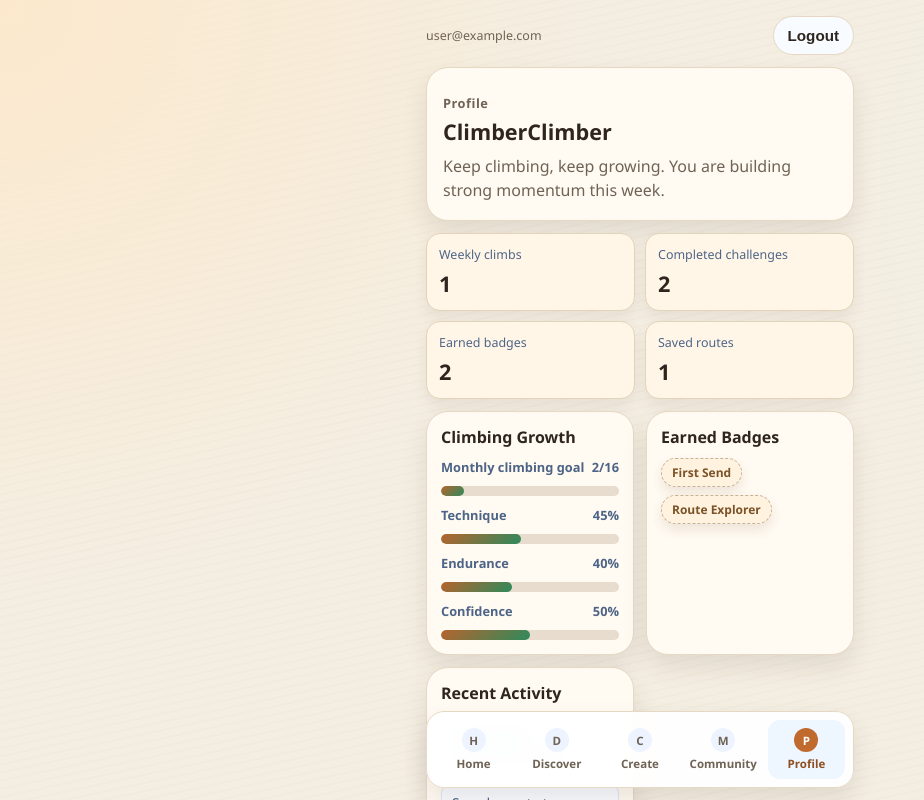
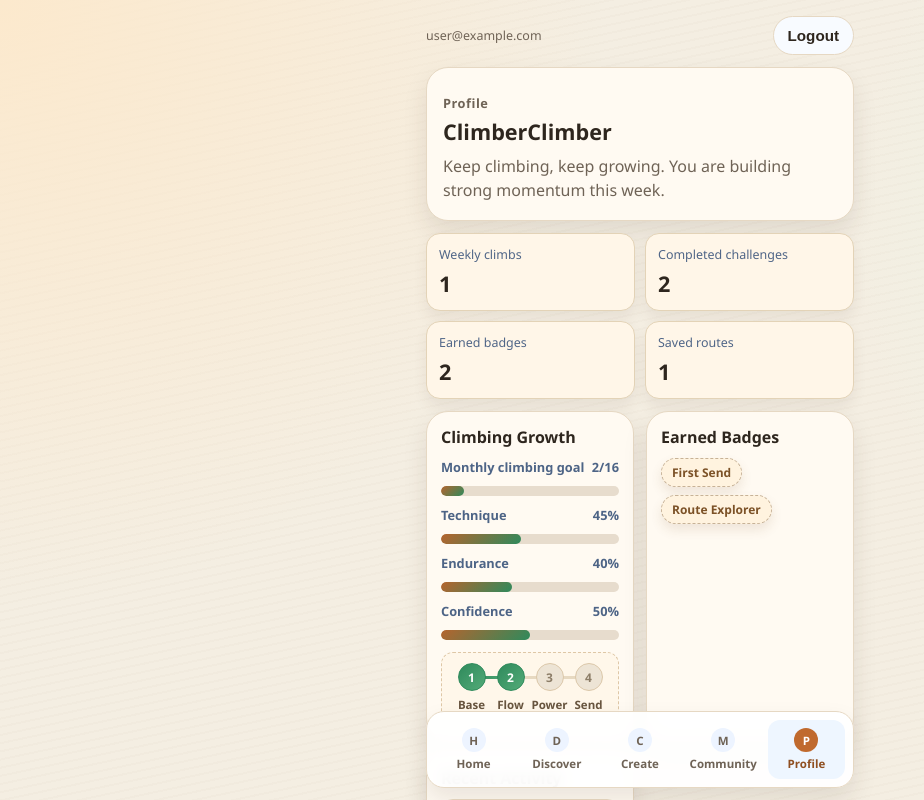
Before and after one commit to XYMMM000/CPT208-coursework, a React (Vite) app in the folder demo/: page /profile in a window 1280 px wide. Shown: the top 800 px of the page, without its empty margins (0-924 px from the left). Built offline with nearby package versions, Linux system fonts and the light colour scheme; no server answers; sample sign-in values are in the browser's storage.

Commit message:
create web app

```diff
--- a/demo/src/pages/CreatePage.jsx
+++ b/demo/src/pages/CreatePage.jsx
@@ -7,6 +7,13 @@ const CREATED_ROUTES_STORAGE_KEY = "climbquest_created_routes";
 const styleTagOptions = ["Balance", "Power", "Endurance", "Technique"];
 const levelOptions = ["Beginner", "Intermediate", "Advanced"];
 const holdTypeOptions = ["Hand", "Foot", "Start", "Finish"];
+
+function getDifficultyMeta(difficulty) {
+  if (difficulty === "Easy") return { grade: "V0-V1", toneClass: "cq-difficulty-easy" };
+  if (difficulty === "Medium")
+    return { grade: "V2-V4", toneClass: "cq-difficulty-medium" };
+  return { grade: "V5+", toneClass: "cq-difficulty-hard" };
+}
 
 function getHoldLabel(type) {
   if (type === "Start") return "S";
@@ -33,6 +40,8 @@ export default function CreatePage() {
 
   const previewTitle = formData.routeName.trim() || "Your New Route";
   const previewDifficulty = formData.difficulty || "Select difficulty";
+  const previewDifficultyMeta =
+    formData.difficulty ? getDifficultyMeta(formData.difficulty) : null;
   const previewStyle = formData.styleTags.join(", ") || "No style tags yet";
   const previewDescription =
     formData.description.trim() ||
@@ -201,7 +210,7 @@ export default function CreatePage() {
       <header className="cq-create-header">
         <p className="cq-page-eyebrow">Create</p>
         <h2>Build your own climbing route</h2>
-        <p>Create, preview, and save your custom route in a few simple steps.</p>
+        <p>Create, preview, and save your custom line with hold-by-hold planning.</p>
       </header>
 
       {submitFeedback.type === "success" && (
@@ -235,9 +244,9 @@ export default function CreatePage() {
             onChange={(event) => updateField("difficulty", event.target.value)}
           >
             <option value="">Choose difficulty</option>
-            <option value="Easy">Easy</option>
-            <option value="Medium">Medium</option>
-            <option value="Hard">Hard</option>
+            <option value="Easy">Easy (V0-V1)</option>
+            <option value="Medium">Medium (V2-V4)</option>
+            <option value="Hard">Hard (V5+)</option>
           </select>
           {errors.difficulty && (
             <small className="cq-field-error">{errors.difficulty}</small>
@@ -373,9 +382,23 @@ export default function CreatePage() {
         <p className="cq-page-eyebrow">Live Preview</p>
         <div className="cq-route-top-row">
           <h3>{previewTitle}</h3>
-          <span className="cq-route-difficulty">{previewDifficulty}</span>
+          <span
+            className={`cq-route-difficulty ${
+              previewDifficultyMeta ? previewDifficultyMeta.toneClass : ""
+            }`}
+          >
+            {previewDifficulty}
+            {previewDifficultyMeta ? ` | ${previewDifficultyMeta.grade}` : ""}
+          </span>
         </div>
         <span className="cq-route-style-tag">{previewStyle}</span>
+        <div className="cq-route-line" aria-hidden="true">
+          <span className="cq-route-line-node cq-route-line-node-start" />
+          <span className="cq-route-line-segment" />
+          <span className="cq-route-line-node cq-route-line-node-mid" />
+          <span className="cq-route-line-segment" />
+          <span className="cq-route-line-node cq-route-line-node-finish" />
+        </div>
         <p className="cq-route-description">{previewDescription}</p>
         <p className="cq-route-reason">Suitable for: {previewLevel}</p>
 
--- a/demo/src/pages/LandingPage.jsx
+++ b/demo/src/pages/LandingPage.jsx
@@ -9,21 +9,21 @@ const landingFeatures = [
     tone: "primary",
     title: "Personalized Challenge",
     description:
-      "Get smart route suggestions tuned to your level and daily climbing mood."
+      "Get route picks with level + style matching and a clear reason for each recommendation."
   },
   {
     icon: "D",
     tone: "mint",
     title: "DIY Route Creation",
     description:
-      "Sketch and publish your own routes with a beginner-friendly creation flow."
+      "Upload a wall photo, tap holds, and publish your own line in minutes."
   },
   {
     icon: "C",
     tone: "sun",
     title: "Community Rating",
     description:
-      "See honest feedback, rate climbs, and learn from the local climbing community."
+      "Read beta tips, rate routes, and collect useful feedback from other climbers."
   }
 ];
 
@@ -39,13 +39,13 @@ export default function LandingPage() {
         <h1>ClimbQuest</h1>
 
         <p className="cq-subtitle">
-          A playful platform for route creation, challenge discovery, and
-          community feedback.
+          A playful climbing platform for route building, challenge discovery,
+          and social beta sharing.
         </p>
 
         {/* Primary call-to-action */}
         <Link className="cq-primary-btn" to="/onboarding">
-          Start Your Climb
+          Start Quest Session
         </Link>
 
         {/* Small social proof row to build trust quickly */}
@@ -55,7 +55,7 @@ export default function LandingPage() {
             <span>L</span>
             <span>M</span>
           </div>
-          <p>Loved by student climbers in beginner clubs</p>
+          <p>Trusted by beginner bouldering groups on campus</p>
         </div>
       </section>
 
--- a/demo/src/pages/ProfilePage.jsx
+++ b/demo/src/pages/ProfilePage.jsx
@@ -52,6 +52,20 @@ function buildEarnedBadges({ createdRoutesCount, completedCount, savedCount }) {
 function toDisplayName(level) {
   if (!level) return "Climber";
   return level;
+}
+
+function buildGrowthPath(growth) {
+  // Convert skill percentages into simple milestone points for the path map.
+  const avgScore = Math.round(
+    (growth.techniqueLevel + growth.enduranceLevel + growth.confidenceLevel) / 3
+  );
+
+  return [
+    { id: "base", label: "Base", reached: true },
+    { id: "flow", label: "Flow", reached: avgScore >= 45 },
+    { id: "power", label: "Power", reached: avgScore >= 60 },
+    { id: "send", label: "Send", reached: avgScore >= 75 }
+  ];
 }
 
 export default function ProfilePage() {
@@ -134,6 +148,7 @@ export default function ProfilePage() {
       ),
     [profileData.growth.currentSessions, profileData.growth.monthlyGoalSessions]
   );
+  const growthPath = useMemo(() => buildGrowthPath(profileData.growth), [profileData.growth]);
 
   return (
     <section className="cq-profile-page">
@@ -220,6 +235,29 @@ export default function ProfilePage() {
             />
           </div>
         </div>
+
+        {/* Beginner-friendly growth map: each reached node lights up like a route milestone. */}
+        <div className="cq-growth-map" aria-label="Growth path map">
+          {growthPath.map((step, index) => (
+            <div key={step.id} className="cq-growth-step">
+              <span
+                className={`cq-growth-dot ${step.reached ? "cq-growth-dot-active" : ""}`}
+              >
+                {index + 1}
+              </span>
+              <span className="cq-growth-label">{step.label}</span>
+              {index < growthPath.length - 1 && (
+                <span
+                  className={`cq-growth-link ${
+                    step.reached && growthPath[index + 1].reached
+                      ? "cq-growth-link-active"
+                      : ""
+                  }`}
+                />
+              )}
+            </div>
+          ))}
+        </div>
       </section>
 
       <section className="cq-profile-card" aria-label="Earned badges">
--- a/demo/src/styles/climbquest.css
+++ b/demo/src/styles/climbquest.css
@@ -289,23 +289,80 @@ a {
 
 .cq-route-difficulty {
   border-radius: 999px;
-  background: #eff5ff;
+  background: #fff5e9;
+  border: 1px solid #ebd5b7;
   padding: 4px 8px;
   font-size: 0.72rem;
   font-weight: 700;
-  color: #2e4b79;
+  color: #6b4021;
+}
+
+.cq-difficulty-easy {
+  background: #ecf9f1;
+  border-color: #bee6cf;
+  color: #256946;
+}
+
+.cq-difficulty-medium {
+  background: #fff6e8;
+  border-color: #ead5b5;
+  color: #7a4d22;
+}
+
+.cq-difficulty-hard {
+  background: #fceef0;
+  border-color: #f0c8d0;
+  color: #8f3145;
 }
 
 .cq-route-style-tag {
   display: inline-block;
   margin-top: 8px;
   border-radius: 999px;
-  background: #f6efe3;
+  background: #f8efe2;
   border: 1px dashed #c7b297;
   padding: 3px 8px;
   font-size: 0.72rem;
   font-weight: 700;
   color: #6a4f36;
+}
+
+.cq-route-line {
+  margin-top: 10px;
+  display: flex;
+  align-items: center;
+  gap: 6px;
+}
+
+.cq-route-line-lg {
+  margin-top: 12px;
+}
+
+.cq-route-line-segment {
+  flex: 1;
+  height: 4px;
+  border-radius: 999px;
+  background: linear-gradient(90deg, #e5c89c, #bf8655, #8f5c2f);
+}
+
+.cq-route-line-node {
+  width: 14px;
+  height: 14px;
+  border-radius: 50%;
+  border: 2px solid #fff;
+  box-shadow: 0 4px 8px rgba(76, 53, 32, 0.2);
+}
+
+.cq-route-line-node-start {
+  background: #2e9d6f;
+}
+
+.cq-route-line-node-mid {
+  background: #ca7f34;
+}
+
+.cq-route-line-node-finish {
+  background: #b44a63;
 }
 
 .cq-route-description {
@@ -443,14 +500,14 @@ a {
 }
 
 .cq-community-source-badge-ai {
-  background: #f3efff;
-  border: 1px solid #d8ccff;
-  color: #5a3da1;
+  background: #efe9ff;
+  border: 1px solid #d8cbfb;
+  color: #5f439f;
 }
 
 .cq-community-source-badge-community {
-  background: #effdf5;
-  border: 1px solid #caefd9;
+  background: #ecfaf2;
+  border: 1px solid #c7ecd7;
   color: #2d6b52;
 }
 
@@ -590,16 +647,74 @@ a {
 }
 
 .cq-profile-activity-item {
-  border: 1px solid #dce6f4;
+  border: 1px solid #e9dac2;
   border-radius: 12px;
-  background: #f8fbff;
+  background: #fff8ee;
   padding: 10px;
 }
 
 .cq-profile-activity-item p {
   margin: 0;
-  color: #415a7d;
+  color: #6a573e;
   font-size: 0.85rem;
+}
+
+.cq-growth-map {
+  margin-top: 12px;
+  border: 1px dashed #dec7a6;
+  background: #fff7ea;
+  border-radius: 12px;
+  padding: 10px 10px 12px;
+  display: grid;
+  grid-template-columns: repeat(4, minmax(0, 1fr));
+  align-items: start;
+}
+
+.cq-growth-step {
+  display: grid;
+  justify-items: center;
+  gap: 6px;
+  position: relative;
+}
+
+.cq-growth-dot {
+  width: 28px;
+  height: 28px;
+  border-radius: 50%;
+  display: grid;
+  place-items: center;
+  background: #ede4d5;
+  color: #8c7d67;
+  font-size: 0.75rem;
+  font-weight: 700;
+  border: 1px solid #dbc7a9;
+  z-index: 1;
+}
+
+.cq-growth-dot-active {
+  background: linear-gradient(135deg, #2f8a5c, #53ab78);
+  color: #fff;
+  border-color: #2f8a5c;
+}
+
+.cq-growth-label {
+  font-size: 0.72rem;
+  font-weight: 700;
+  color: #68553f;
+}
+
+.cq-growth-link {
+  position: absolute;
+  top: 13px;
+  right: -50%;
+  width: 100%;
+  height: 3px;
+  background: #e7d9c1;
+  z-index: 0;
+}
+
+.cq-growth-link-active {
+  background: linear-gradient(90deg, #2f8a5c, #53ab78);
 }
 
 /* Route detail page */
@@ -728,7 +843,7 @@ a {
 .cq-detail-comment-author {
   font-size: 0.78rem;
   font-weight: 700;
-  color: #476288;
+  color: #6b512f;
   margin-bottom: 5px;
 }
 
```
Also changed, not shown: demo/src/pages/CommunityPage.jsx (+30 -13 lines), demo/src/pages/DiscoverPage.jsx (+25 -15 lines), demo/src/pages/RouteDetailPage.jsx (+25 -6 lines).
